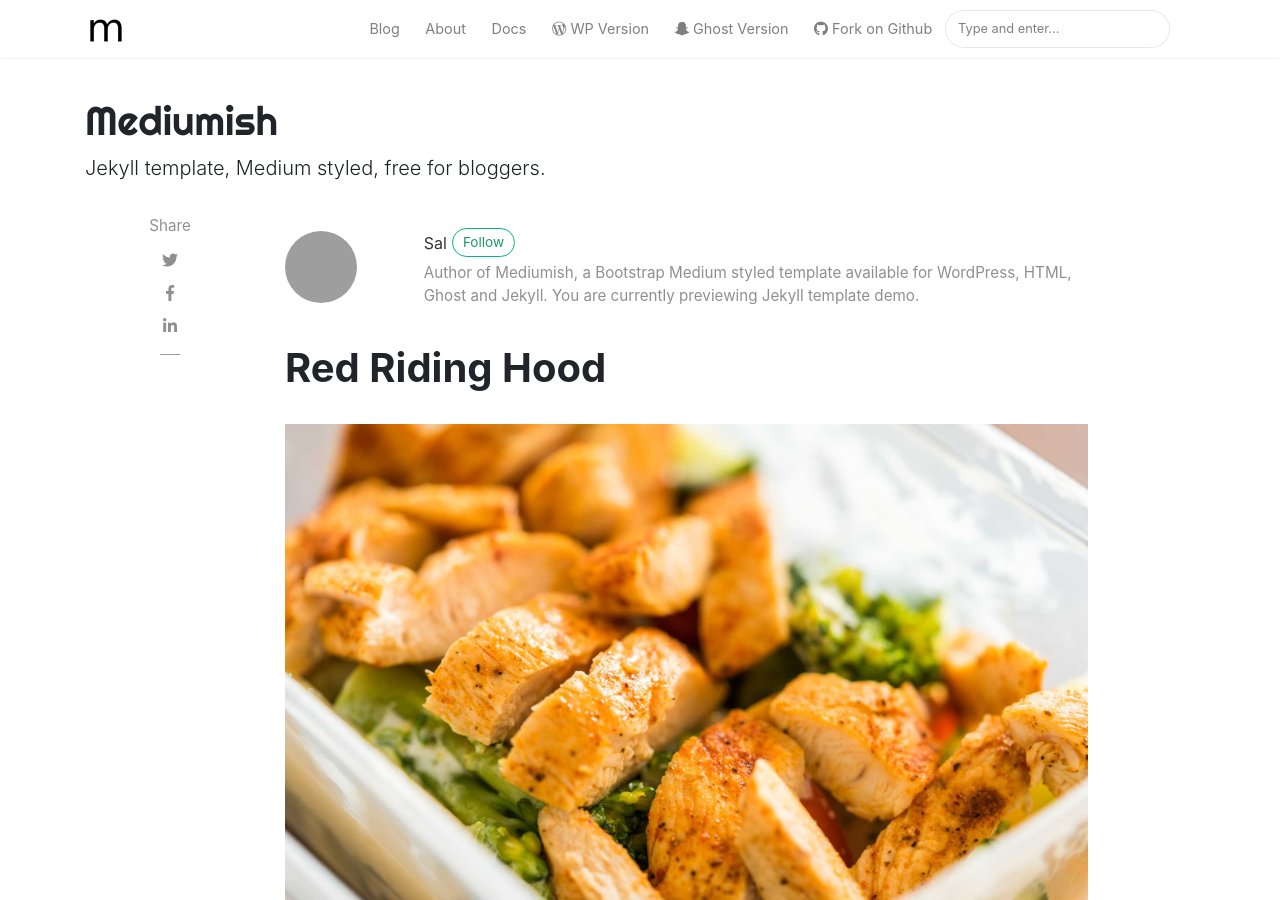
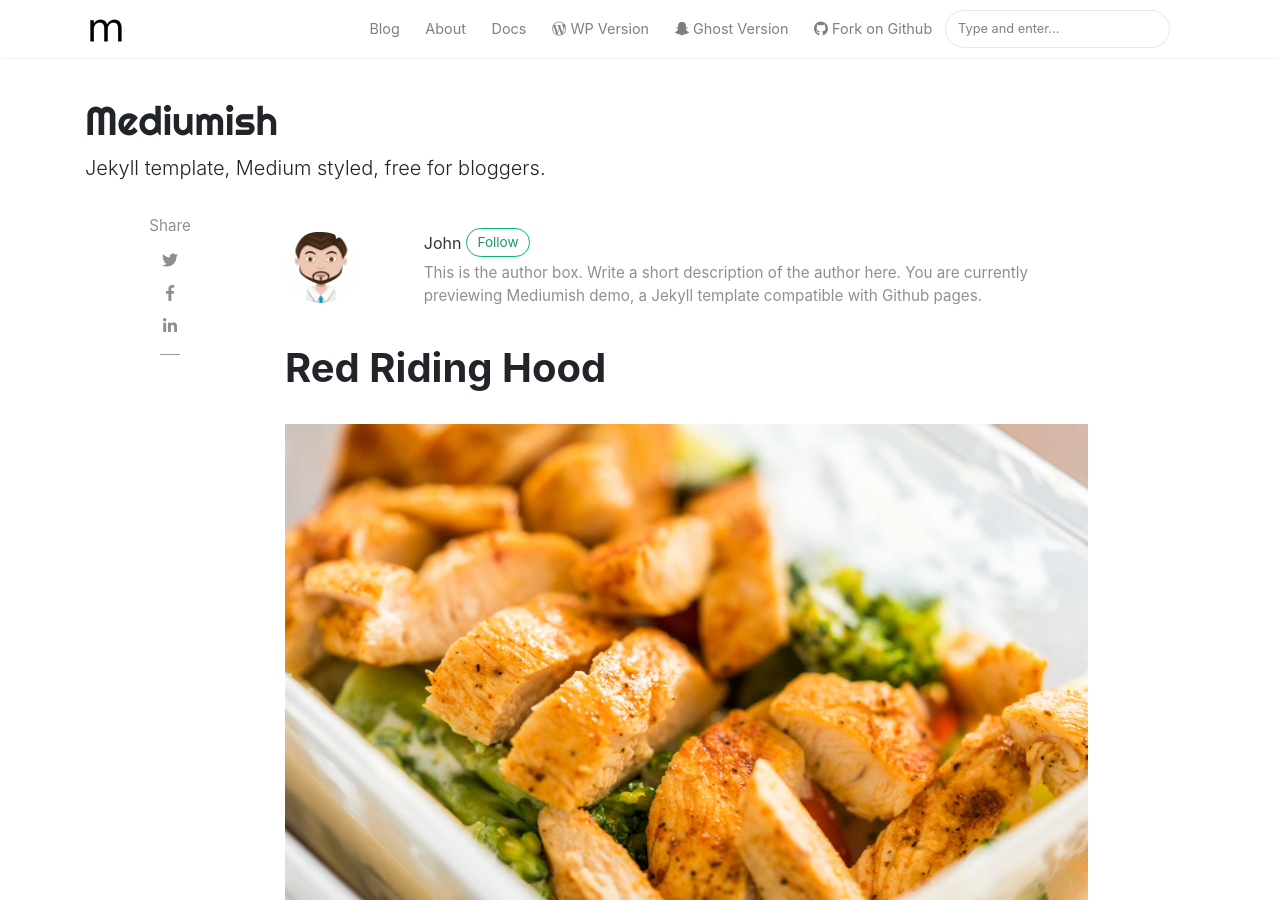
Before and after one commit to hangjincho/applewriters, a Jekyll site: the page built from _posts/2018-01-12-red-riding.md, in a window 1280 px wide and 900 px high. Built offline with Jekyll 4.4.1, drawn with Linux system fonts in a browser that asks for light colours; nearby versions of some CDN libraries; comment, search, counter and statistics services are not loaded; grey boxes are pictures that could not be loaded.

Commit message:
Update _config.yml

```diff
--- a/_config.yml
+++ b/_config.yml
@@ -4,9 +4,9 @@ title: "Mediumish"
 description: "Jekyll template, Medium styled, free for bloggers."
 logo: 'assets/images/logo.png'
 favicon: 'assets/images/logo.png'
-baseurl: /mediumish-theme-jekyll
+baseurl: /applewriters
 google_analytics: 'UA-46278016-1'
-disqus: 'demowebsite'
+disqus: 'IUWNoZyyv2'
 mailchimp-list: 'https://wowthemes.us11.list-manage.com/subscribe/post?u=8aeb20a530e124561927d3bd8&amp;id=8c3d2d214b'
 include: ["_pages"]
 permalink: /:title/
@@ -20,13 +20,12 @@ authors:
     email: wowthemesnet@gmail.com
     web: https://www.wowthemes.net
     twitter: https://twitter.com/wowthemesnet
-    description: "Author of Mediumish, a Bootstrap Medium styled template available for WordPress, HTML, Ghost and Jekyll. You are currently previewing Jekyll template demo."
-  john:
+    description: Webjeda Cards is a Bootstrap based jekyll theme for portfolio, photography or any kind of blog.
     name: John
     display_name: John
     avatar: 'assets/images/avatar.png'
     gravatar: b1cc14991db7a456fcd761680bbc8f81
-    email: wowthemesnet@gmail.com
+    email: reu0691@kakao.com
     web: https://www.wowthemes.net
     twitter: https://twitter.com/wowthemesnet
     description: "This is the author box. Write a short description of the author here. You are currently previewing Mediumish demo, a Jekyll template compatible with Github pages."
```
